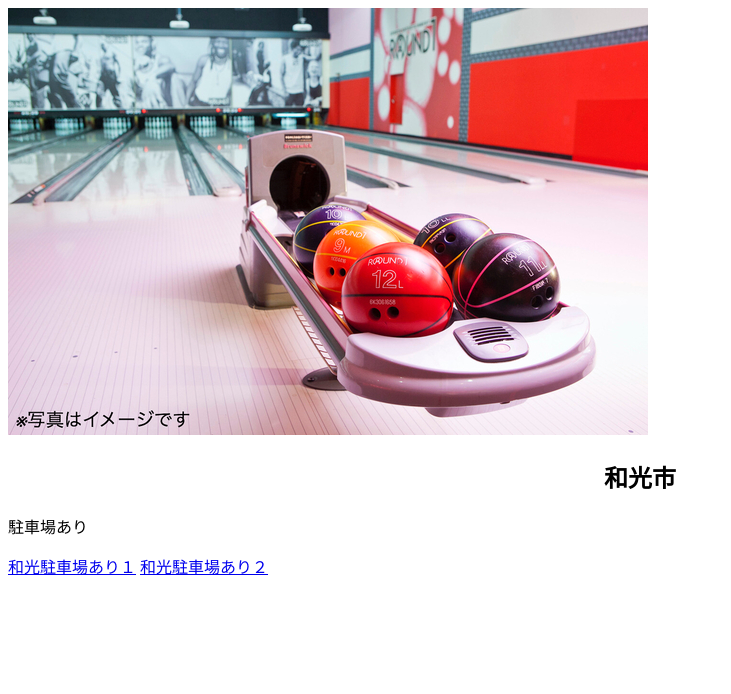
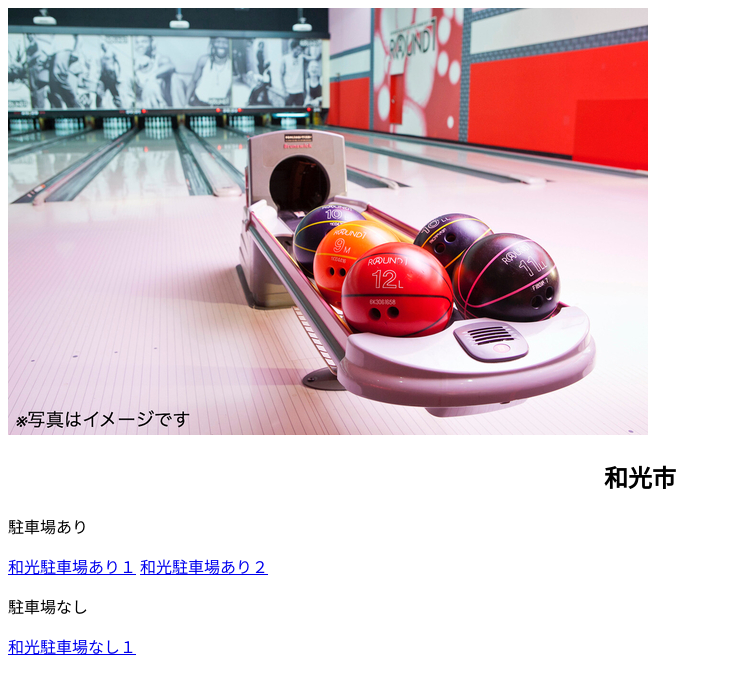
Before and after one commit to Akito-okubo/asakurasan, a plain HTML site: page index.html in a window 1280 px wide. Shown: the whole page, without its empty margins (0-731 px from the left). Drawn offline with Linux system fonts and the light colour scheme.

Commit message:
Update index.html

```diff
--- a/index.html
+++ b/index.html
@@ -13,5 +13,7 @@
 <a href="https://suumo.jp/chintai/jnc_000049711948/">和光駐車場あり１</a>
 <a href="https://suumo.jp/chintai/jnc_000081712603/">和光駐車場あり２</a>
 
+<p>駐車場なし</p>
+<a href="https://www.apamanshop.com/saitama/229/b52019801181995/20230513002625/">和光駐車場なし１</a>
 </center>
 </body>
```
